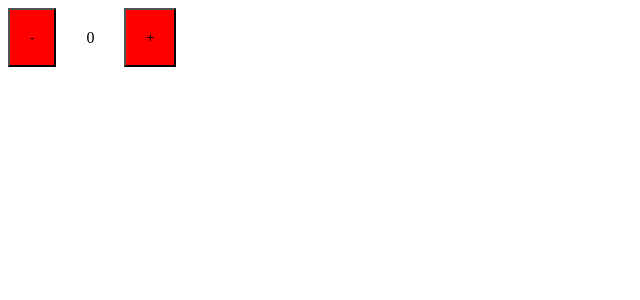
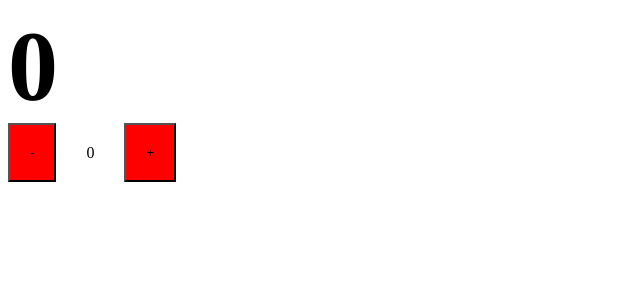
Before and after one commit to Nayteruz/webpack_module_federation, a React app: page / in a window 1280 px wide. Shown: the top 300 px of the page, without its empty margins (0-640 px from the left). Built offline with nearby package versions, Linux system fonts and the light colour scheme.

Commit message:
css modules

```diff
--- a/src/components/App.scss
+++ b/src/components/App.module.scss
@@ -12,3 +12,8 @@ button {
         padding: 20px;
     }
 }
+
+.value {
+    font-size: 100px;
+    margin: 0;
+}
--- a/src/components/App.tsx
+++ b/src/components/App.tsx
@@ -1,5 +1,5 @@
 import {useState} from "react";
-import "./App.scss"
+import s from "./App.module.scss"
 
 
 export const App = () => {
@@ -15,10 +15,13 @@ export const App = () => {
     }
 
     return (
-        <div className="counter">
-            <button onClick={decrement}>-</button>
-            <span>{counter}</span>
-            <button onClick={increment}>+</button>
-        </div>
+        <>
+            <h1 className={s.value}>{counter}</h1>
+            <div className={s.counter}>
+                <button onClick={decrement}>-</button>
+                <span>{counter}</span>
+                <button onClick={increment}>+</button>
+            </div>
+        </>
     );
 };
```
Also changed, not shown: src/global.d.ts (added, +7 -0 lines), 2 other files (tests, documents, lock files or other folders).
